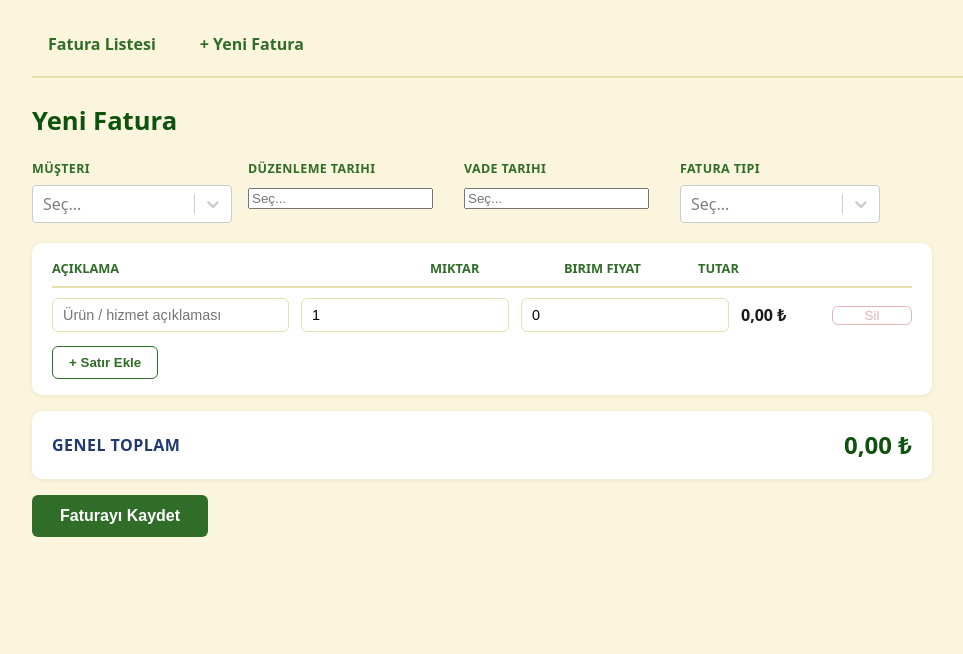
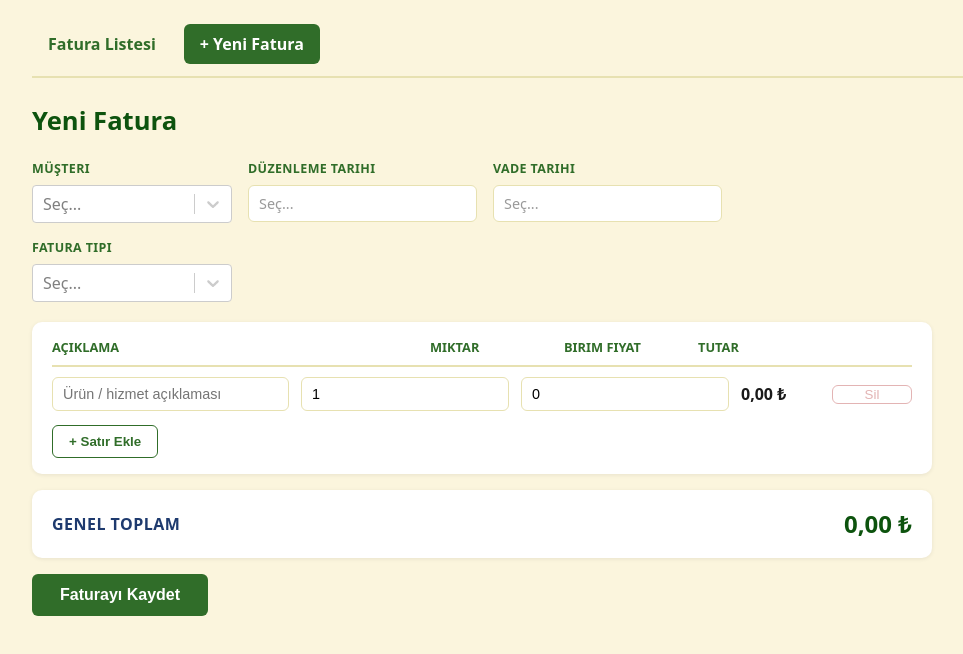
Before and after one commit to ErayErtac/fatura-liste, a React (Vite) app: page /yeni-fatura in a window 1280 px wide. Shown: the top 654 px of the page, without its empty margins (58-1021 px from the left). Built offline with nearby package versions, Linux system fonts and the light colour scheme.

Commit message:
Kalem dokumu modalda gosteriliyor, NavLink ile aktif sayfa vurgusu, README guncellendi

```diff
--- a/db.json
+++ b/db.json
@@ -1223,6 +1223,48 @@
           "birimFiyat": 200
         }
       ]
+    },
+    {
+      "id": "31NRAstIGwQ",
+      "faturaNo": "FTR20260122",
+      "musteri": "Demir İnşaat Ltd. Şti.",
+      "duzenlemeTarihi": "2026-08-02",
+      "vadeTarihi": "2026-08-06",
+      "tutar": 690,
+      "tip": "Satış",
+      "durum": "Bekliyor",
+      "kalemler": [
+        {
+          "id": "kalem-0",
+          "aciklama": "qweqwe",
+          "miktar": 1,
+          "birimFiyat": 234
+        },
+        {
+          "id": "kalem-1",
+          "aciklama": "werwer",
+          "miktar": 1,
+          "birimFiyat": 456
+        }
+      ]
+    },
+    {
+      "id": "4J-Bot3w3X8",
+      "faturaNo": "FTR20260123",
+      "musteri": "Demir İnşaat Ltd. Şti.",
+      "duzenlemeTarihi": "2026-08-24",
+      "vadeTarihi": "2026-08-30",
+      "tutar": 10296,
+      "tip": "Alış",
+      "durum": "Bekliyor",
+      "kalemler": [
+        {
+          "id": "kalem-0",
+          "aciklama": "dfgdfdfg",
+          "miktar": 234,
+          "birimFiyat": 44
+        }
+      ]
     }
   ],
   "$schema": "./node_modules/json-server/schema.json"
--- a/src/App.module.scss
+++ b/src/App.module.scss
@@ -17,3 +17,13 @@
     background-color: #FBF5DD;
   }
 }
+
+.navLinkActive {
+  background-color: #306D29;
+  color: #ffffff;
+
+  &:hover {
+    background-color: #0D530E;
+    color: #ffffff;
+  }
+}
--- a/src/App.tsx
+++ b/src/App.tsx
@@ -1,15 +1,20 @@
-import { Link, Route, Routes } from 'react-router-dom'
+import { NavLink, Route, Routes } from 'react-router-dom'
 import FaturaListesiSayfasi from './pages/FaturaListesiSayfasi'
 import YeniFaturaSayfasi from './pages/YeniFaturaSayfasi'
 import styles from './App.module.scss'
 import './App.css'
 
+
 function App() {
   return (
     <div>
       <nav className={styles.nav}>
-        <Link to="/" className={styles.navLink}>Fatura Listesi</Link>
-        <Link to="/yeni-fatura" className={styles.navLink}>+ Yeni Fatura</Link>
+        <NavLink to="/" end className={({ isActive }) => isActive ? `${styles.navLink} ${styles.navLinkActive}` : styles.navLink}>
+          Fatura Listesi
+        </NavLink>
+        <NavLink to="/yeni-fatura" className={({ isActive }) => isActive ? `${styles.navLink} ${styles.navLinkActive}` : styles.navLink}>
+          + Yeni Fatura
+        </NavLink>
       </nav>
 
       <Routes>
--- a/src/components/InvoiceDetailModal.module.scss
+++ b/src/components/InvoiceDetailModal.module.scss
@@ -76,6 +76,27 @@
   color: #1a1a1a;
 }
 
+.kalemDokumu {
+  margin: 10px 0 16px;
+}
+
+.kalemDokumuBaslik {
+  font-size: 0.75rem;
+  font-weight: 700;
+  color: #777;
+  text-transform: uppercase;
+  letter-spacing: 0.05em;
+  margin-bottom: 6px;
+}
+
+.kalemDokumuSatiri {
+  display: flex;
+  justify-content: space-between;
+  font-size: 0.85rem;
+  padding: 4px 0;
+  color: #444;
+}
+
 .divider {
   border: none;
   border-top: 2px solid #1a1a1a;
--- a/src/components/InvoiceDetailModal.tsx
+++ b/src/components/InvoiceDetailModal.tsx
@@ -72,6 +72,18 @@ function InvoiceDetailModal({ fatura, onClose }: InvoiceDetailModalProps) {
           </div>
         </div>
 
+        {fatura.kalemler && fatura.kalemler.length > 0 && (
+        <div className={styles.kalemDokumu}>
+          <div className={styles.kalemDokumuBaslik}>Kalemler</div>
+          {fatura.kalemler.map((kalem) => (
+            <div className={styles.kalemDokumuSatiri} key={kalem.id}>
+              <span>{kalem.aciklama}</span>
+              <span>{kalem.miktar} × {paraFormatla(kalem.birimFiyat)}</span>
+            </div>
+          ))}
+        </div>
+        )}
+
         <hr className={styles.divider} />
 
         <div className={styles.totalRow}>
--- a/src/pages/YeniFaturaSayfasi.module.scss
+++ b/src/pages/YeniFaturaSayfasi.module.scss
@@ -17,6 +17,31 @@
     color: #306D29;
     text-transform: uppercase;
     letter-spacing: 0.03em;
+  }
+}
+
+.dateWrapper {
+  width: 100%;
+}
+
+.dateInput {
+  width: 100%;
+  box-sizing: border-box;
+  border: 1px solid #E7E1B1;
+  border-radius: 6px;
+  padding: 8px 10px;
+  font-size: 0.9rem;
+  font-family: inherit;
+  color: #1a1a1a;
+  background-color: #ffffff;
+
+  &:focus {
+    outline: none;
+    border-color: #0D530E;
+  }
+
+  &::placeholder {
+    color: #999;
   }
 }
 
--- a/src/pages/YeniFaturaSayfasi.tsx
+++ b/src/pages/YeniFaturaSayfasi.tsx
@@ -122,6 +122,8 @@ function YeniFaturaSayfasi() {
                   onChange={(tarih: Date | null) => setFieldValue('duzenlemeTarihi', tarih)}
                   dateFormat="dd.MM.yyyy"
                   placeholderText="Seç..."
+                  className={styles.dateInput}
+                  wrapperClassName={styles.dateWrapper}
                 />
                 {errors.duzenlemeTarihi && <span className={styles.error}>{String(errors.duzenlemeTarihi)}</span>}
               </div>
@@ -133,6 +135,8 @@ function YeniFaturaSayfasi() {
                   onChange={(tarih: Date | null) => setFieldValue('vadeTarihi', tarih)}
                   dateFormat="dd.MM.yyyy"
                   placeholderText="Seç..."
+                  className={styles.dateInput}
+                  wrapperClassName={styles.dateWrapper}
                 />
                 {errors.vadeTarihi && <span className={styles.error}>{String(errors.vadeTarihi)}</span>}
               </div>
@@ -172,13 +176,19 @@ function YeniFaturaSayfasi() {
                         type="number"
                         min={1}
                         value={kalem.miktar}
-                        onChange={(e) => setFieldValue(`kalemler.${index}.miktar`, Number(e.target.value))}
+                        onChange={(e) => {
+                          const temiz = e.target.value.replace(/^0+(?=\d)/, '')
+                          setFieldValue(`kalemler.${index}.miktar`, temiz === '' ? 0 : Number(temiz))
+                        }}
                       />
                       <input
                         type="number"
                         min={0}
                         value={kalem.birimFiyat}
-                        onChange={(e) => setFieldValue(`kalemler.${index}.birimFiyat`, Number(e.target.value))}
+                        onChange={(e) => {
+                          const temiz = e.target.value.replace(/^0+(?=\d)/, '')
+                          setFieldValue(`kalemler.${index}.birimFiyat`, temiz === '' ? 0 : Number(temiz))
+                        }}
                       />
                       <span className={styles.satirTutari}>
                         {paraFormatla(kalem.miktar * kalem.birimFiyat)}
```
Also changed, not shown: 1 other file (tests, documents, lock files or other folders).
